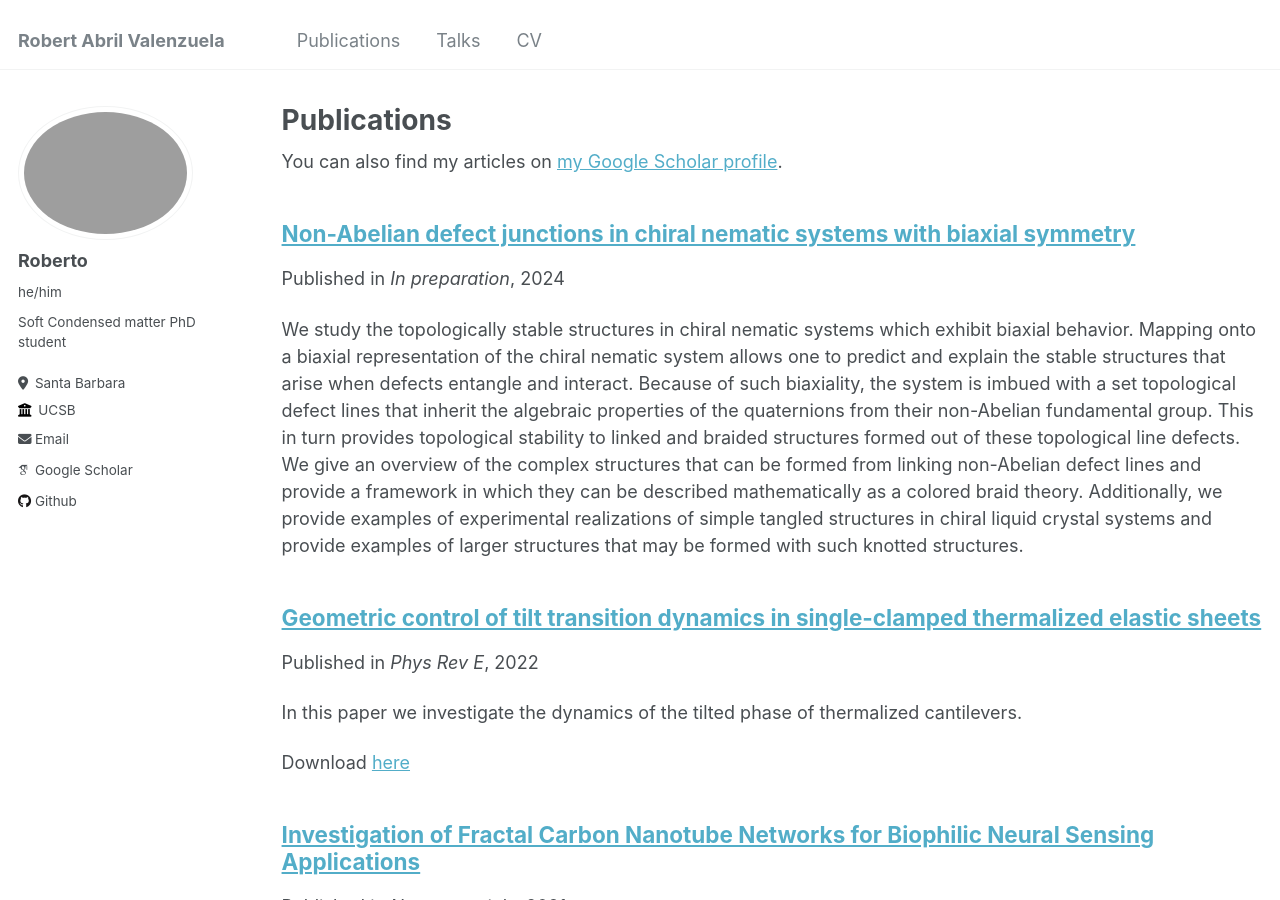
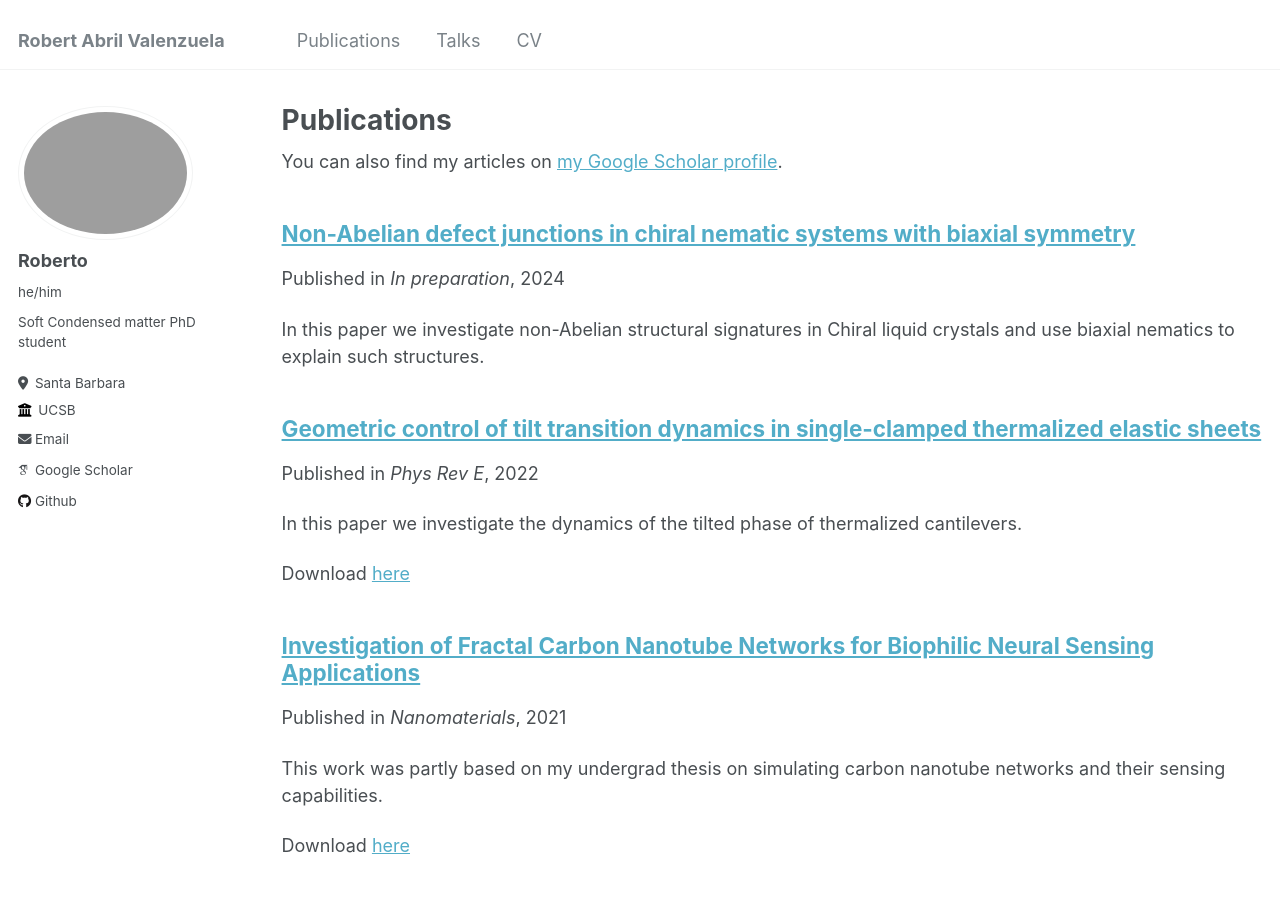
Before and after one commit to rabril/rabril.github.io, a Jekyll site: the page built from _pages/publications.md, in a window 1280 px wide and 900 px high. Built offline with Jekyll 4.4.1, drawn with Linux system fonts in a browser that asks for light colours; some web fonts are replaced.

Commit message:
Update BiaxialPaper.md

```diff
--- a/_publications/BiaxialPaper.md
+++ b/_publications/BiaxialPaper.md
@@ -2,7 +2,7 @@
 title: "Non-Abelian defect junctions in chiral nematic systems with biaxial symmetry"
 collection: publications
 permalink: /publication/BiaxialPaper
-excerpt: 'We study the topologically stable structures in chiral nematic systems which exhibit biaxial behavior. Mapping onto a biaxial representation of the chiral nematic system allows one to predict and explain the stable structures that arise when defects entangle and interact. Because of such biaxiality, the system is imbued with a set topological defect lines that inherit the algebraic properties of the quaternions from their non-Abelian fundamental group. This in turn provides topological stability to linked and braided structures formed out of these topological line defects. We give an overview of the complex structures that can be formed from linking non-Abelian defect lines and provide a framework in which they can be described mathematically as a colored braid theory. Additionally, we provide examples of experimental realizations of simple tangled structures in chiral liquid crystal systems and provide examples of larger structures that may be formed with such knotted structures.'
+excerpt: 'In this paper we investigate non-Abelian structural signatures in Chiral liquid crystals and use biaxial nematics to explain such structures.'
 date: 2024-12-31
 venue: 'In preparation'
 ---
```
